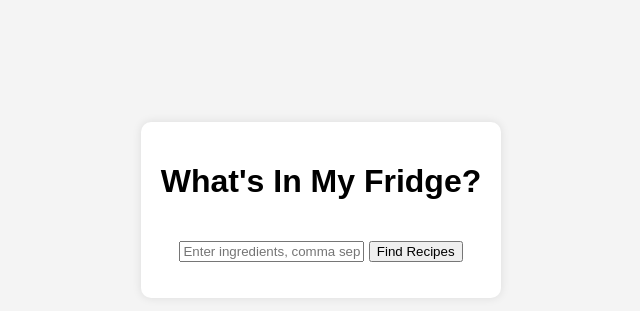
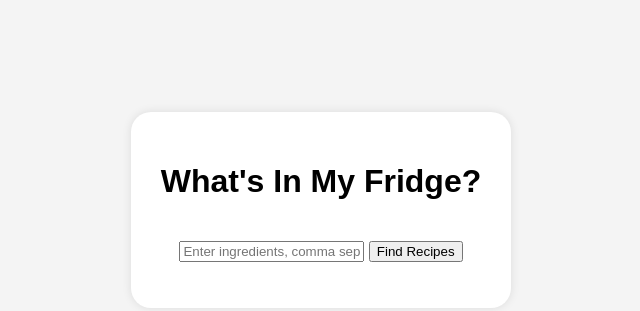
Before and after one commit to SomeGuy-sys/Whats_in_the_fridge, a plain HTML site: page index.html in a window 1280 px wide. Shown: the part 198-509 px from the top of the page, without its empty margins (319-959 px from the left). Drawn offline with Linux system fonts and the light colour scheme.

Commit message:
Update styles.css

```diff
--- a/styles.css
+++ b/styles.css
@@ -9,8 +9,8 @@ body {
 
 .container {
     text-align: center;
-    padding: 20px;
-    border-radius: 10px;
+    padding: 30px;
+    border-radius: 20px;
     background-color: #fff;
     box-shadow: 0px 0px 10px rgba(0, 0, 0, 0.1);
 }
```
